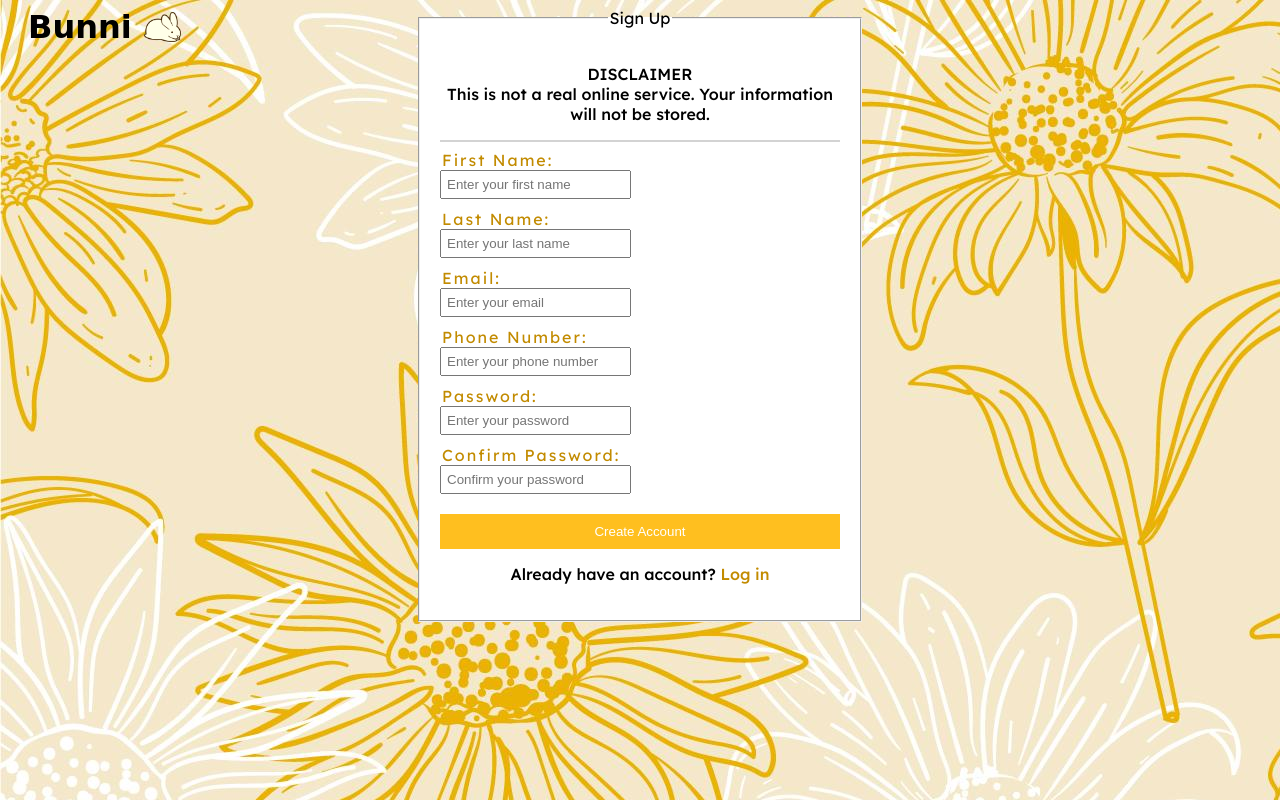
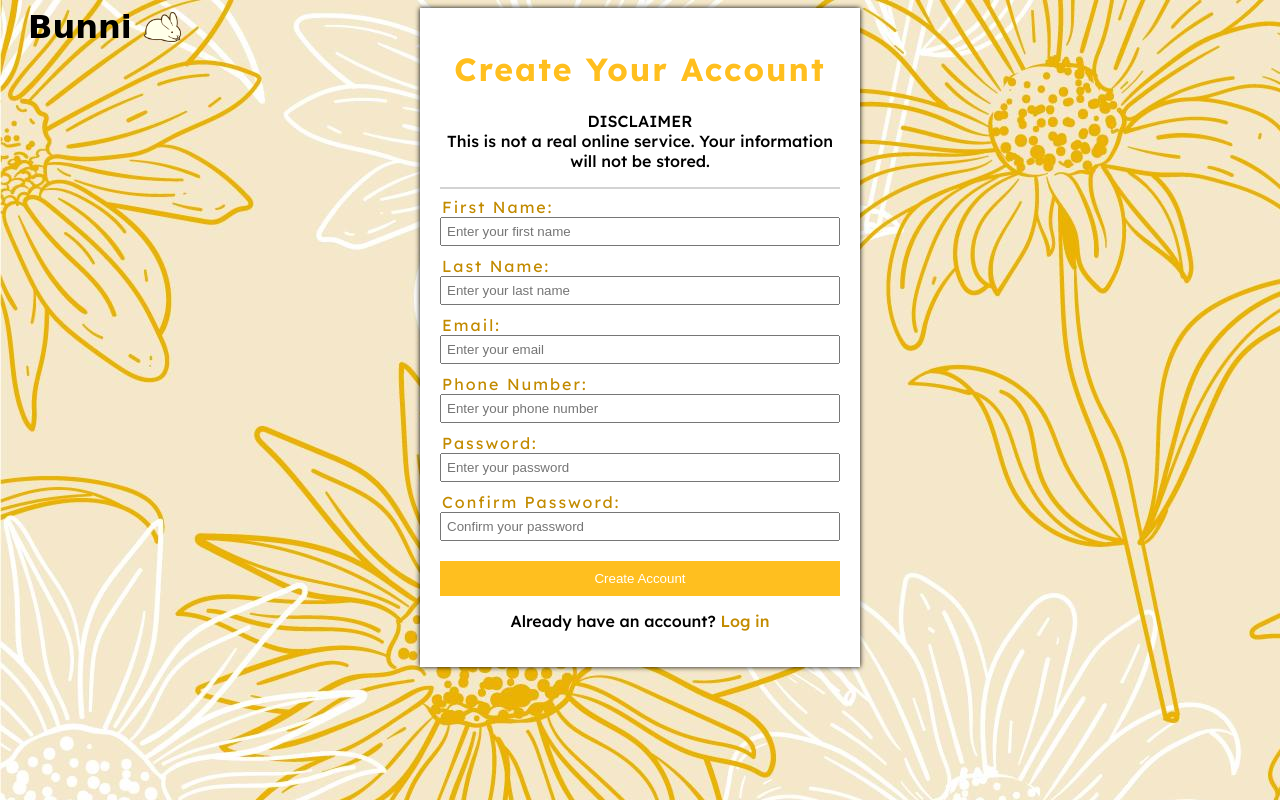
Before and after one commit to ellerain828/sign_up_form, a plain HTML site: page index.html in a window 1280 px wide. Drawn offline with Linux system fonts and the light colour scheme; a web font is replaced by a local one.

Commit message:
improved design

```diff
--- a/index.html
+++ b/index.html
@@ -13,7 +13,7 @@
         <img src="./rabbit-bunny-animal-clipart-xl.png" alt="Logo">
     </div>
     <fieldset class="form">
-        <legend id="signup">Sign Up</legend>
+        <h1 class="form-title">Create Your Account</h1>
         <p id="disclaimer">
             DISCLAIMER
             <br>
@@ -21,21 +21,21 @@
         </p>
         <hr>
         <form action="" method="get" autocomplete="off">
-            <div>
+            <div class="input-group">
                 <legend class="titleforinput">First Name:</legend>
                 <input type="text" name="firstname" id="first_name" placeholder="Enter your first name" required>
                 <legend class="titleforinput">Last Name:</legend>
                 <input type="text" name="lastname" id="last_name" placeholder="Enter your last name" required>
             </div>
-            <div>
+            <div class="input-group">
                 <legend class="titleforinput">Email:</legend>
                 <input type="email" name="email" id="email" placeholder="Enter your email" required>
             </div>
-            <div>
+            <div class="input-group">
                 <legend class="titleforinput">Phone Number:</legend>
                 <input type="tel" name="phone" id="phone" placeholder="Enter your phone number" pattern="^\+?[\d\s\-().]{7,15}$" required>
             </div>
-            <div>
+            <div class="input-group">
                 <legend class="titleforinput">Password:</legend>
                 <input type="password" name="password" id="password" placeholder="Enter your password" required>
                 <legend class="titleforinput">Confirm Password:</legend>
--- a/style.css
+++ b/style.css
@@ -25,11 +25,19 @@ img{
     margin: 0;
 }
 
+.form-title{
+    text-align: center;
+    color: #ffbf1f;
+    letter-spacing: 2px;
+}
+
 .form{
     background-color: white;
     width: 400px;
     margin: 0 auto;
     padding: 20px;
+    box-shadow: 0 0 5px black;
+    border: none;
 }
 
 #disclaimer{
@@ -45,6 +53,10 @@ hr{
   width: auto;
   text-align: center;
   margin: 0 auto;
+}
+.input-group{
+    display: flex;
+    flex-direction: column;
 }
 
 input{
```
